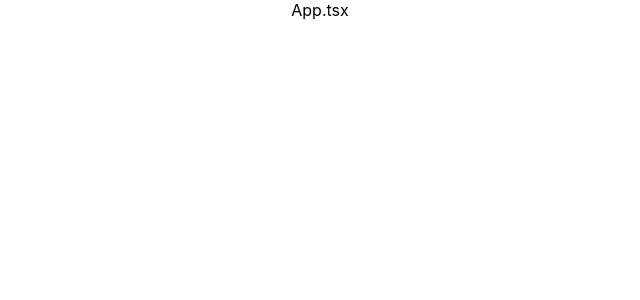
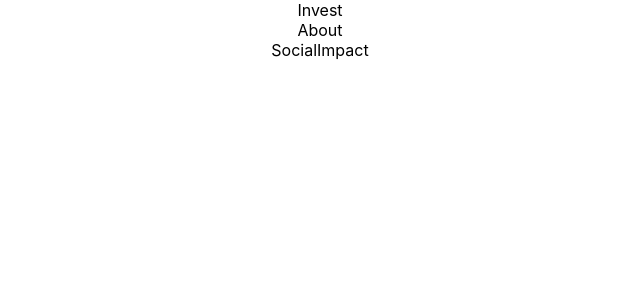
Before and after one commit to angugo/italanta-assesment-project-1, a React (Create React App) app: page / in a window 1280 px wide. Shown: the top 300 px of the page, without its empty margins (320-960 px from the left). Built offline with nearby package versions, Linux system fonts and the light colour scheme.

Commit message:
✅: all imports rendering correctly :code functionality checkpoint

```diff
--- a/src/App.tsx
+++ b/src/App.tsx
@@ -1,10 +1,11 @@
 import React from 'react';
+import Render from './Components/Render'
 import './App.css';
 
 function App() {
   return (
     <div className="App">
-     App.tsx
+      <Render />
     </div>
   );
 }
--- a/src/Components/Render.tsx
+++ b/src/Components/Render.tsx
@@ -0,0 +1,16 @@
+import React from 'react'
+import About from './Pages/About'
+import Invest from './Pages/Invest'
+import SocialImpact from './Pages/SocialImpact'
+
+function Render() {
+  return (
+    <>
+    <Invest />
+    <About />
+    <SocialImpact />
+    </>
+  )
+}
+
+export default Render
```
